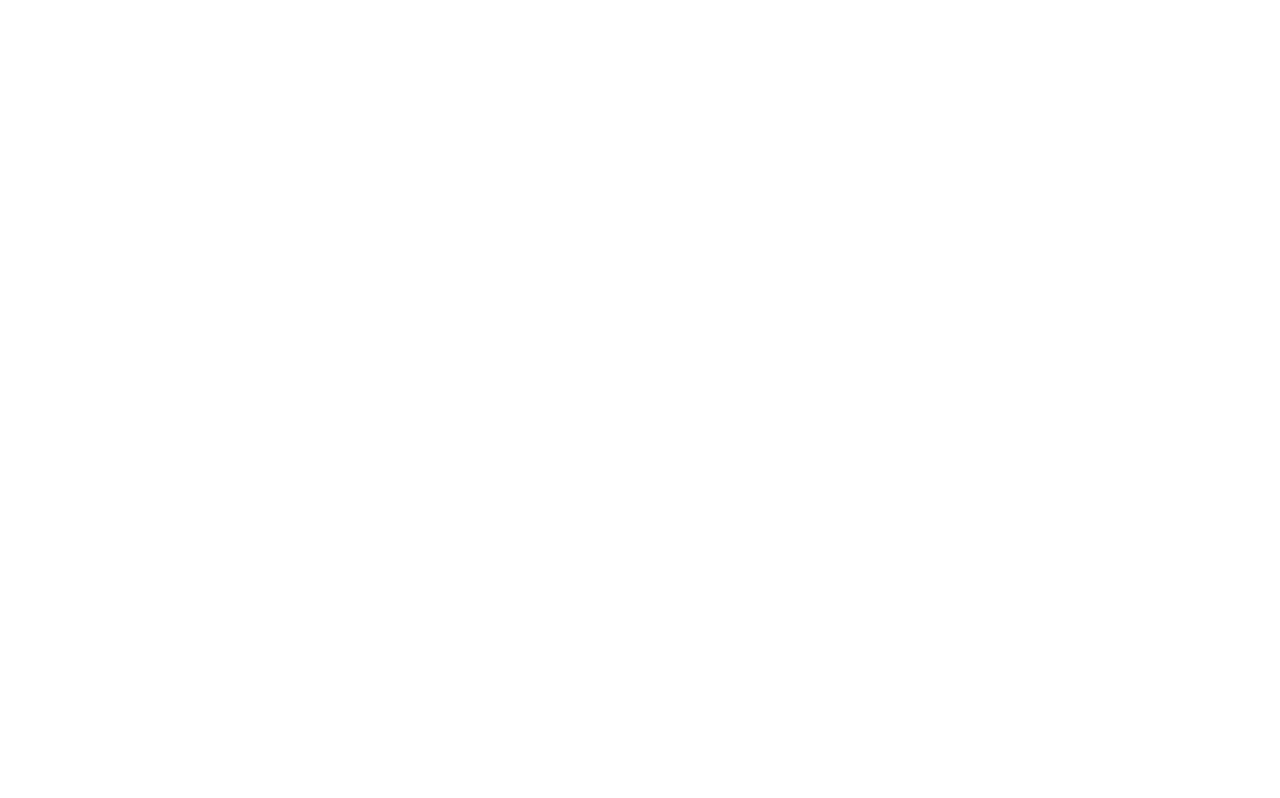
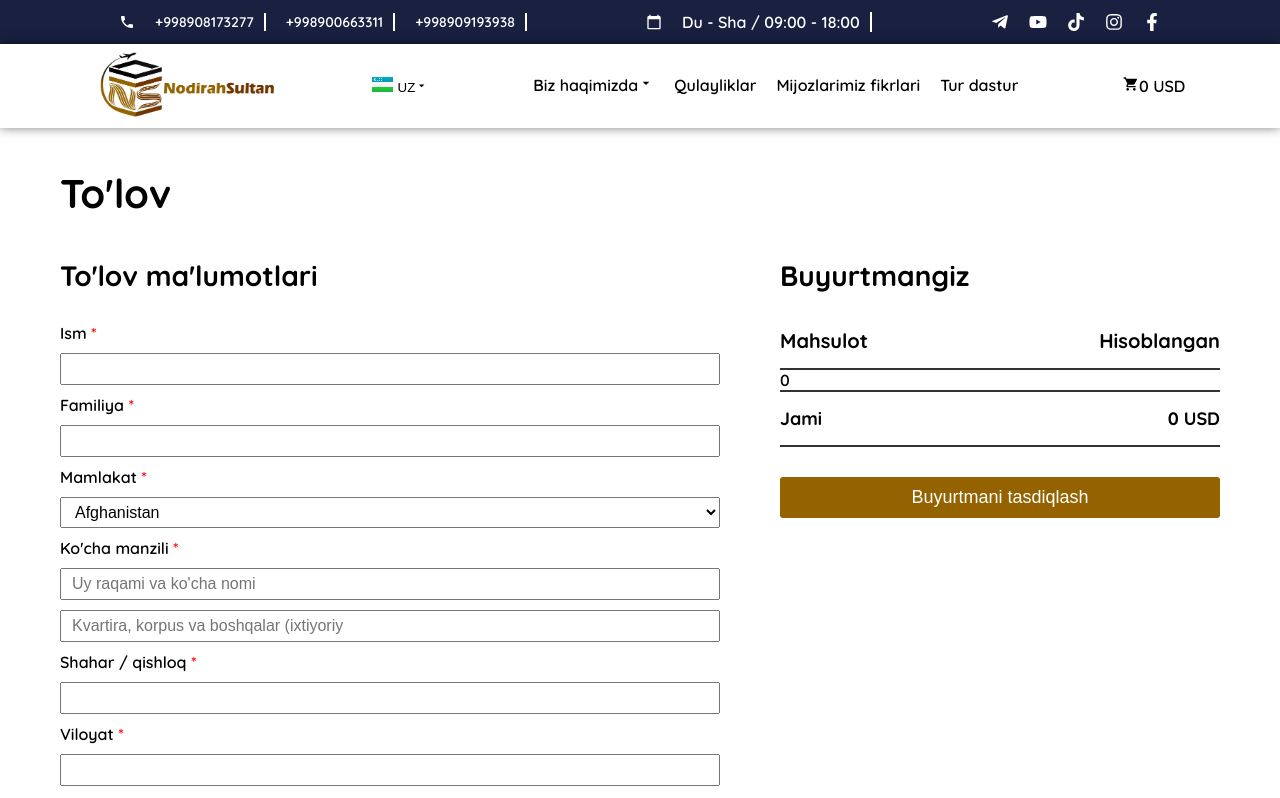
Before and after one commit to AbdukahharS/tour, a React (Create React App) app: page /checkout in a window 1280 px wide. Before the commit this address had no page. Shown: the top 798 px of the page. Built offline with nearby package versions, Linux system fonts and the light colour scheme.

Commit message:
Checkout

```diff
--- a/src/App.jsx
+++ b/src/App.jsx
@@ -3,6 +3,7 @@
 import { BrowserRouter as Router, Routes, Route } from 'react-router-dom'
 import Home from './pages/Home'
 import Cart from './pages/Cart'
+import Checkout from './pages/Checkout'
 
 function App() {
   const { cart } = useContext(CartContext)
@@ -17,6 +18,7 @@
         <Routes>
           <Route path='/' element={<Home />} />
           <Route path='/cart' element={<Cart />} />
+          <Route path='/checkout' element={<Checkout />} />
         </Routes>
       </Router>
     </div>
--- /dev/null
+++ b/src/components/Checkout.jsx
@@ -0,0 +1,119 @@
+import { useContext, useEffect, useState } from 'react'
+import { CartContext } from '../context/CartContext'
+import countries from '../db/countries'
+
+const CheckoutComponent = () => {
+  const { cart } = useContext(CartContext)
+
+  const [summ, setSumm] = useState(0)
+
+  useEffect(() => {
+    let s = 0
+    cart.forEach((tour) => {
+      s += tour.entity * tour.price
+    })
+
+    setSumm(s)
+  }, [cart])
+
+  return (
+    <div id='checkout'>
+      <h1>To'lov</h1>
+
+      <div className='cont'>
+        <form>
+          <h2>To'lov ma'lumotlari</h2>
+          <label htmlFor='firstname' className='required'>
+            Ism
+          </label>
+          <input type='text' name='firstname' id='firstname' required />
+          <label htmlFor='lastname' className='required'>
+            Familiya
+          </label>
+          <input type='text' name='lastname' id='lastname' required />
+          <label htmlFor='country' className='required'>
+            Mamlakat
+          </label>
+          <select name='country' id='country'>
+            {countries.map((c) => (
+              <option key={c} value={c}>
+                {c}
+              </option>
+            ))}
+          </select>
+          <label htmlFor='street' className='required'>
+            Ko'cha manzili
+          </label>
+          <input
+            type='text'
+            name='street'
+            id='street'
+            required
+            placeholder="Uy raqami va ko'cha nomi"
+          />
+          <input
+            type='text'
+            name='street2'
+            id='street2'
+            placeholder='Kvartira, korpus va boshqalar (ixtiyoriy'
+          />
+          <label htmlFor='city' className='required'>
+            Shahar / qishloq
+          </label>
+          <input type='text' name='city' id='city' required />
+          <label htmlFor='region' className='required'>
+            Viloyat
+          </label>
+          <input type='text' name='region' id='region' required />
+          <label htmlFor='code' className='required'>
+            Pochta indeksi
+          </label>
+          <input type='text' name='code' id='code' required />
+          <label htmlFor='phone' className='required'>
+            Telefon raqami
+          </label>
+          <input type='text' name='phone' id='phone' required />
+          <label htmlFor='email' className='required'>
+            Elektron pochta
+          </label>
+          <input type='text' name='email' id='email' required />
+
+          <h2>Qo'chimcha ma'lumot</h2>
+          <label htmlFor='extra'>Qo'shimcha kiriting (ixtiyoriy)</label>
+          <textarea name='extra' id='extra'></textarea>
+        </form>
+        <div className='cart'>
+          <h2>Buyurtmangiz</h2>
+          <table>
+            <thead>
+              <tr>
+                <th>Mahsulot</th>
+                <th>Hisoblangan</th>
+              </tr>
+            </thead>
+            <tbody>
+              {cart.length &&
+                cart.map((tour) => (
+                  <tr key={tour.id}>
+                    <td>
+                      {tour.name} <span>x</span> {tour.entity}
+                    </td>
+                    <td>{tour.price * tour.entity} USD</td>
+                  </tr>
+                ))}
+            </tbody>
+            <tfoot>
+              <tr>
+                <td>Jami</td>
+                <td>{summ} USD</td>
+              </tr>
+            </tfoot>
+          </table>
+          <button type='submit'>Buyurtmani tasdiqlash</button>
+        </div>
+      </div>
+    </div>
+  )
+}
+
+export default CheckoutComponent
--- a/src/components/Navbar.jsx
+++ b/src/components/Navbar.jsx
@@ -22,7 +22,9 @@
 
   return (
     <nav>
-      <img src={Logo} alt='NodirahSultan' className='logo' />
+      <a href='/'>
+        <img src={Logo} alt='NodirahSultan' className='logo' />
+      </a>
       <div className='lang'>
         <button className='hover'>
           <img src={Uz} alt='flag' />
--- a/src/components/Tours.jsx
+++ b/src/components/Tours.jsx
@@ -47,18 +47,6 @@
               </div>
             </div>
           ))}
-        <div className='card'>
-          <img src={Umrah} alt='Umrah' />
-          <div className='top'>
-            <h3>Umra safari</h3>
-            <span>1850 $</span>
-          </div>
-          <div className='bottom'>
-            <button>
-              <MdShoppingCart />
-            </button>
-          </div>
-        </div>
       </div>
     </div>
   )
--- /dev/null
+++ b/src/db/countries.js
@@ -0,0 +1,241 @@
+const countries = [
+  'Afghanistan',
+  'Albania',
+  'Algeria',
+  'American Samoa',
+  'Andorra',
+  'Angola',
+  'Anguilla',
+  'Antarctica',
+  'Antigua and Barbuda',
+  'Argentina',
+  'Armenia',
+  'Aruba',
+  'Australia',
+  'Austria',
+  'Azerbaijan',
+  'Bahamas',
+  'Bahrain',
+  'Bangladesh',
+  'Barbados',
+  'Belarus',
+  'Belgium',
+  'Belize',
+  'Benin',
+  'Bermuda',
+  'Bhutan',
+  'Bolivia',
+  'Bosnia and Herzegovina',
+  'Botswana',
+  'Brazil',
+  'Brunei Darussalam',
+  'Bulgaria',
+  'Burkina Faso',
+  'Burundi',
+  'Cambodia',
+  'Cameroon',
+  'Canada',
+  'Cape Verde',
+  'Cayman Islands',
+  'Central African Republic',
+  'Chad',
+  'Chile',
+  'China',
+  'Christmas Island',
+  'Cocos (Keeling) Islands',
+  'Colombia',
+  'Comoros',
+  'Democratic Republic of the Congo (Kinshasa)',
+  'Congo, Republic of (Brazzaville)',
+  'Cook Islands',
+  'Costa Rica',
+  'Côte D`ivoire (Ivory Coast)',
+  'Croatia',
+  'Cuba',
+  'Cyprus',
+  'Czech Republic',
+  'Denmark',
+  'Djibouti',
+  'Dominica',
+  'Dominican Republic',
+  'East Timor (Timor-Leste)',
+  'Ecuador',
+  'Egypt',
+  'El Salvador',
+  'Equatorial Guinea',
+  'Eritrea',
+  'Estonia',
+  'Ethiopia',
+  'Falkland Islands',
+  'Faroe Islands',
+  'Fiji',
+  'Finland',
+  'France',
+  'French Guiana',
+  'French Polynesia',
+  'French Southern Territories',
+  'Gabon',
+  'The Gambia',
+  'Georgia',
+  'Germany',
+  'Ghana',
+  'Gibraltar',
+  'Greece',
+  'Greenland',
+  'Grenada',
+  'Guadeloupe',
+  'Guam',
+  'Guatemala',
+  'Guinea',
+  'Guinea-Bissau',
+  'Guyana',
+  'Haiti',
+  'Holy See',
+  'Honduras',
+  'Hong Kong',
+  'Hungary',
+  'Iceland',
+  'India',
+  'Indonesia',
+  'Iran (Islamic Republic of)',
+  'Iraq',
+  'Ireland',
+  'Israel',
+  'Italy',
+  'Ivory Coast',
+  'Jamaica',
+  'Japan',
+  'Jordan',
+  'Kazakhstan',
+  'Kenya',
+  'Kiribati',
+  'Korea, Democratic People`s Rep. (North Korea)',
+  'Korea, Republic of (South Korea)',
+  'Kosovo',
+  'Kuwait',
+  'Kyrgyzstan',
+  'Lao, People`s Democratic Republic',
+  'Latvia',
+  'Lebanon',
+  'Lesotho',
+  'Liberia',
+  'Libya',
+  'Liechtenstein',
+  'Lithuania',
+  'Luxembourg',
+  'Macau',
+  'Madagascar',
+  'Malawi',
+  'Malaysia',
+  'Maldives',
+  'Mali',
+  'Malta',
+  'Marshall Islands',
+  'Martinique',
+  'Mauritania',
+  'Mauritius',
+  'Mayotte',
+  'Mexico',
+  'Micronesia, Federal States of',
+  'Moldova, Republic of',
+  'Monaco',
+  'Mongolia',
+  'Montenegro',
+  'Montserrat',
+  'Morocco',
+  'Mozambique',
+  'Myanmar, Burma',
+  'Namibia',
+  'Nauru',
+  'Nepal',
+  '	Netherlands',
+  'Netherlands Antilles',
+  'New Caledonia',
+  'New Zealand',
+  'Nicaragua',
+  'Niger',
+  'Nigeria',
+  'Niue',
+  'North Macedonia',
+  'Northern Mariana Islands',
+  'Norway',
+  'Oman',
+  'Pakistan',
+  'Palau',
+  'Palestinian territories',
+  'Panama',
+  'Papua New Guinea',
+  'Paraguay',
+  'Peru',
+  'Philippines',
+  'Pitcairn Island',
+  'Poland',
+  'Portugal',
+  'Puerto Rico',
+  'Qatar',
+  'Reunion Island',
+  'Romania',
+  'Russian Federation',
+  'Rwanda',
+  'Saint Kitts and Nevis',
+  'Saint Lucia',
+  'Saint Vincent and the Grenadines',
+  'Samoa',
+  'San Marino',
+  'Sao Tome and Principe',
+  'Saudi Arabia',
+  'Senegal',
+  'Serbia',
+  'Seychelles',
+  'Sierra Leone',
+  'Singapore',
+  'Slovakia (Slovak Republic)',
+  'Slovenia',
+  'Solomon Islands',
+  'Somalia',
+  'South Africa',
+  'South Sudan',
+  'Spain',
+  'Sri Lanka',
+  'Sudan',
+  'Suriname',
+  'Swaziland (Eswatini)',
+  'Sweden',
+  'Switzerland',
+  'Syria, Syrian Arab Republic',
+  'Taiwan (Republic of China)',
+  'Tajikistan',
+  'Tanzania; officially the United Republic of Tanzania',
+  'Thailand',
+  'Tibet',
+  'Timor-Leste (East Timor)',
+  'Togo',
+  'Tokelau',
+  'Tonga',
+  'Trinidad and Tobago',
+  'Tunisia',
+  'Turkey',
+  'Turkmenistan',
+  'Turks and Caicos Islands',
+  'Tuvalu',
+  'Uganda',
+  'Ukraine',
+  'United Arab Emirates',
+  'United Kingdom',
+  'United States',
+  'Uruguay',
+  'Uzbekistan',
+  'Vanuatu',
+  'Vatican City State (Holy See)',
+  'Venezuela',
+  'Vietnam',
+  'Virgin Islands (British)',
+  'Virgin Islands (U.S.)',
+  '	Wallis and Futuna Islands',
+  'Western Sahara',
+  'Yemen',
+  'Zambia',
+  'Zimbabwe',
+]
+
+export default countries
--- /dev/null
+++ b/src/pages/Checkout.jsx
@@ -0,0 +1,18 @@
+import React from 'react'
+import CheckoutComponent from '../components/Checkout'
+import Footer from '../components/Footer'
+import Header from '../components/Header'
+import Navbar from '../components/Navbar'
+
+const Checkout = () => {
+  return (
+    <div>
+      <Header />
+      <Navbar />
+      <CheckoutComponent />
+      <Footer />
+    </div>
+  )
+}
+
+export default Checkout
--- /dev/null
+++ b/src/styles/checkout.scss
@@ -0,0 +1,90 @@
+#checkout {
+  width: 100%;
+  max-width: 1200px;
+  margin: 40px auto;
+  padding: 0 20px;
+
+  h1 {
+    font-size: 40px;
+    margin-bottom: 40px;
+  }
+
+  .cont {
+    display: flex;
+    flex-direction: row;
+    align-items: flex-start;
+    gap: 60px;
+
+    h2 {
+      font-size: 28px;
+      padding-bottom: 20px;
+    }
+
+    form {
+      flex: 3;
+      width: 100%;
+      display: flex;
+      flex-direction: column;
+      gap: 10px;
+
+      input,
+      select,
+      textarea {
+        font-size: 16px;
+        padding: 5px 10px;
+      }
+
+      .required:after {
+        content: ' *';
+        color: red;
+      }
+    }
+
+    .cart {
+      flex: 2;
+
+      table {
+        width: 100%;
+        border-collapse: collapse;
+      }
+
+      tr {
+        th {
+          font-size: 20px;
+        }
+
+        th,
+        td {
+          padding: 15px 0;
+          &:first-child {
+            text-align: left;
+          }
+          &:last-child {
+            text-align: right;
+          }
+        }
+      }
+
+      tbody,
+      thead,
+      tfoot {
+        border-bottom: 2px solid $dark;
+      }
+
+      tfoot {
+        font-weight: 700;
+        font-size: 18px;
+      }
+
+      button {
+        padding: 10px 15px;
+        background: $primLight;
+        color: #fff;
+        font-size: 18px;
+        border-radius: 3px;
+        width: 100%;
+        margin-top: 30px;
+      }
+    }
+  }
+}
--- a/src/styles/index.scss
+++ b/src/styles/index.scss
@@ -36,3 +36,4 @@
   'review', 'tours', 'footer';
 
 @import 'cart';
+@import 'checkout';
```
